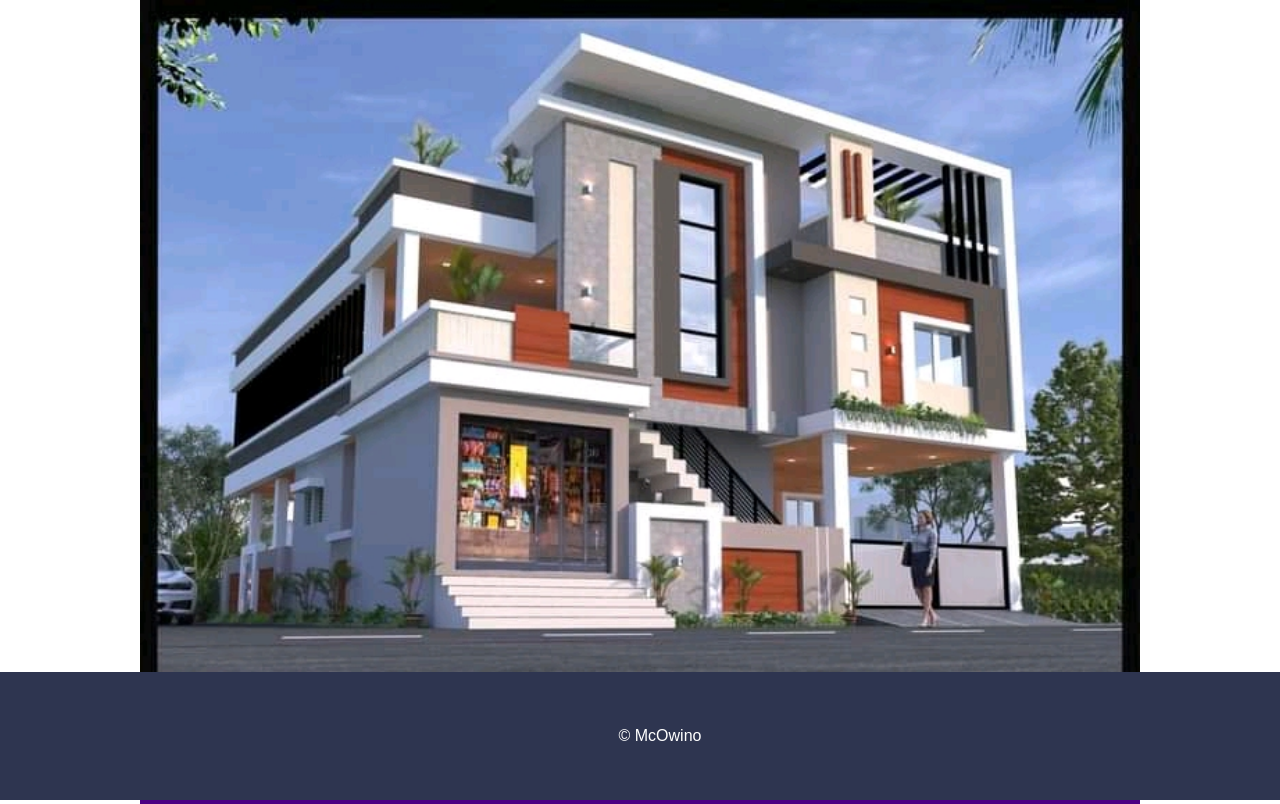
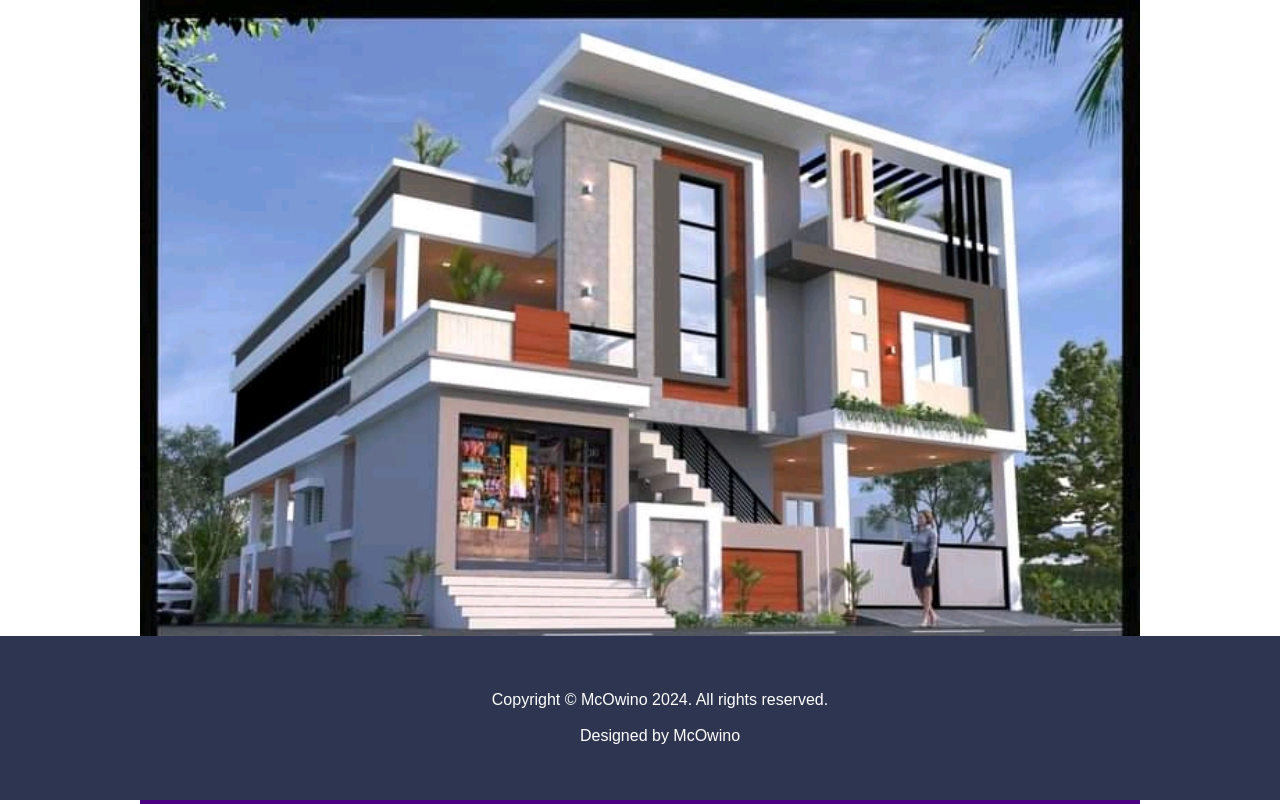
Before and after one commit to McOwino20/developer254.mc, a plain HTML site: page img-sliders_updated/SL-img/Sliders.htm in a window 1280 px wide. Shown: the top 804 px of the page. Drawn offline with Linux system fonts and the light colour scheme.

Commit message:
Update Sliders.htm

```diff
--- a/img-sliders_updated/SL-img/Sliders.htm
+++ b/img-sliders_updated/SL-img/Sliders.htm
@@ -133,9 +133,9 @@
   <br>
   <br>
   <br>
-  <footer class="footer">© McOwino <script>
+  <footer class="footer">Copyright © McOwino <script>
         document.write(new Date().getFullYear());
-        </script. All rights reserved.
+        </script>. All rights reserved.
   <br>
   <br>
   Designed by McOwino</footer>
```
